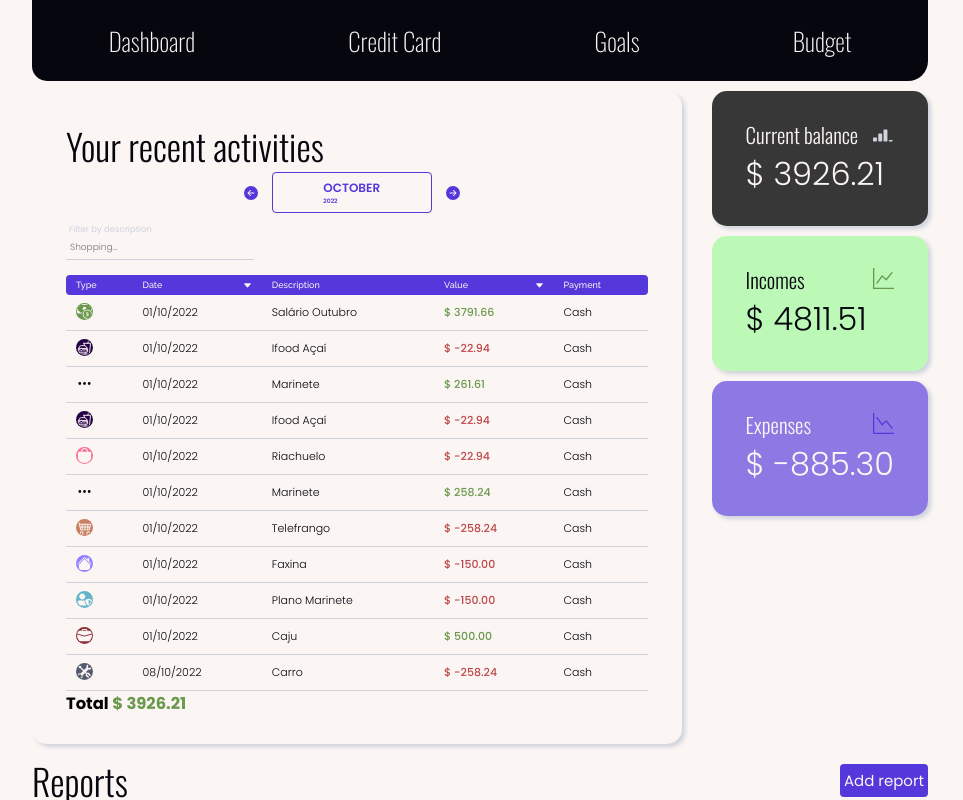
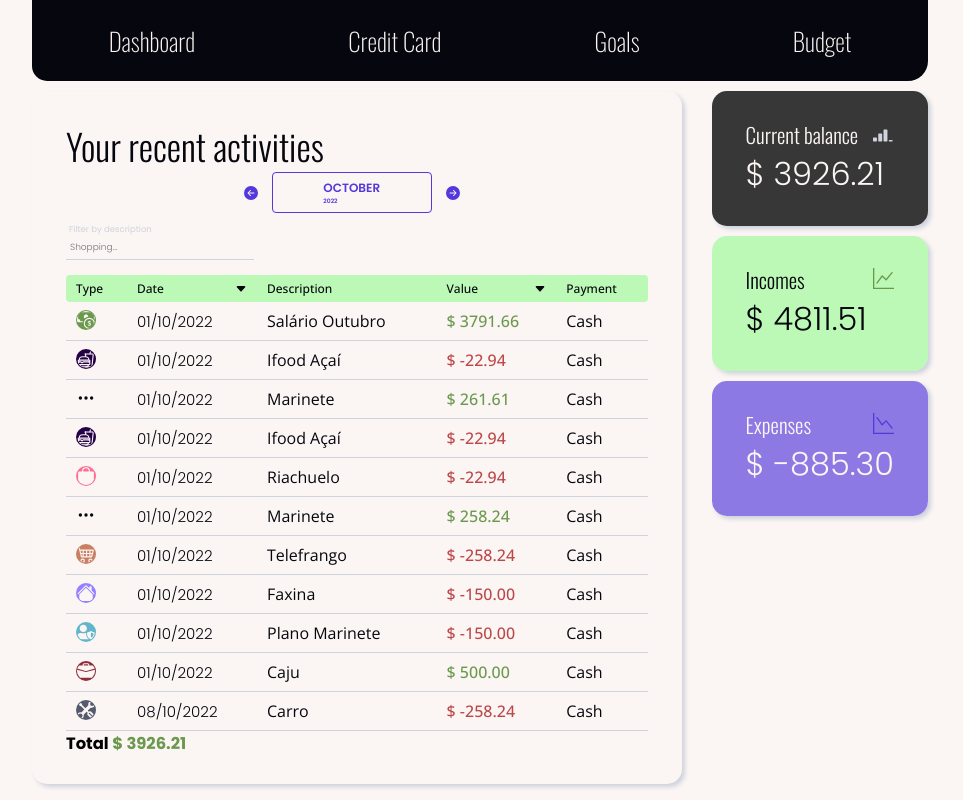
Before and after one commit to anasofiamelo/finances-app, a React (Create React App) app: page / in a window 1280 px wide. Both pictures are taken after a click on the button 410 px from the left and 192 px from the top of the page. Shown: the top 800 px of the page, without its empty margins (160-1123 px from the left). Built offline with nearby package versions, Linux system fonts and the light colour scheme.

Commit message:
style: new table layout & colors

```diff
--- a/src/components/Transactions/TransactionsList.jsx
+++ b/src/components/Transactions/TransactionsList.jsx
@@ -26,9 +26,16 @@ const TransactionsList = (props) => {
     return (
       <tr key={index}>
         <td>{isIncome ? incomesIcons[type] : expensesIcons[type]}</td>
-        <td>{formattedDate}</td>
+        <td className="date">{formattedDate}</td>
         <td>{description}</td>
-        <td style={{ color: valueColor, fontWeight: 500 }}>$ {value}</td>
+        <td
+          style={{
+            color: valueColor,
+            fontWeight: 500,
+          }}
+        >
+          $ {value}
+        </td>
         <td>{payment}</td>
       </tr>
     );
--- a/src/styles/index.css
+++ b/src/styles/index.css
@@ -124,6 +124,11 @@ body {
   color: var(--dark-black);
   font-weight: 300;
 }
+.date {
+  font-family: var(--poppins);
+  font-size: 1.5rem;
+  font-weight: 300;
+}
 .card_title {
   border-bottom: 2px solid var(--purple);
   width: fit-content;
@@ -133,7 +138,7 @@ body {
   color: var(--purple);
 }
 .type_icons {
-  font-size: 1.7rem;
+  font-size: 2rem;
   color: var(--white);
   border-radius: 50%;
   padding: 0.1rem;
--- a/src/styles/tables.css
+++ b/src/styles/tables.css
@@ -1,5 +1,4 @@
 table {
-  font-size: 1.2rem;
   width: 100%;
   border-collapse: collapse;
   --table-color: var(--purple);
@@ -24,15 +23,16 @@ tbody tr:hover {
 td,
 th {
   padding: 0.5rem 1rem;
-  font-weight: 300;
-  font-size: 1.1rem;
+  font-weight: 400;
+  font-size: 1.6rem;
+  font-family: var(--open-sans);
 }
 th {
   font-weight: 500;
-  font-family: var(--raleway);
-  font-size: 0.9rem;
-  background-color: var(--table-color);
-  color: var(--white);
+  font-family: var(--open-sans);
+  font-size: 1.2rem;
+  background-color: var(--less-lime);
+  color: var(--dark-black);
   text-align: left;
 }
 .balance-header,
```
